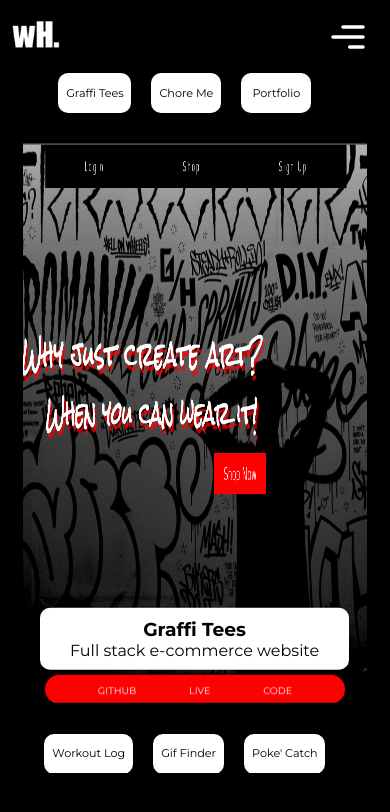
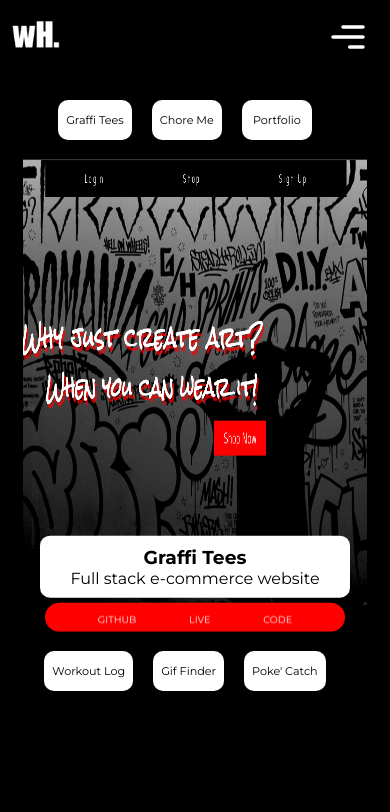
Before and after one commit to WilliamBHarris/React-Portfolio, a React (Create React App) app: page /work in a window 390 px wide. Shown: the top 812 px of the page. Built offline with nearby package versions, Linux system fonts and the light colour scheme; a web font is replaced by a local one.

Commit message:
update workBox

```diff
--- a/src/App.css
+++ b/src/App.css
@@ -569,7 +569,7 @@ body {
 
   }
   .workBox {
-    margin-top: -7%;
+    margin-top: 0%;
   }
   .imgDiv {
     height: 200px;
@@ -641,6 +641,9 @@ body {
   .langDiv {
     bottom: -20%;
     position: absolute;
+  }
+  .workBox {
+    height: 70%;
   }
 }
 @media screen and (min-width: 800px) {
--- a/src/Components/Main.js
+++ b/src/Components/Main.js
@@ -46,7 +46,6 @@ const Main = () => {
           <br /> Based in Tampa, FL.
         </motion.h1>
         <motion.img
-          drag
           initial={{ opacity: 1, scale: 0, y: "100vh" }}
           animate={{ opacity: 1, scale: 1, y: 0 }}
           transition={{ duration: 0.5, delay: 0 }}
```
